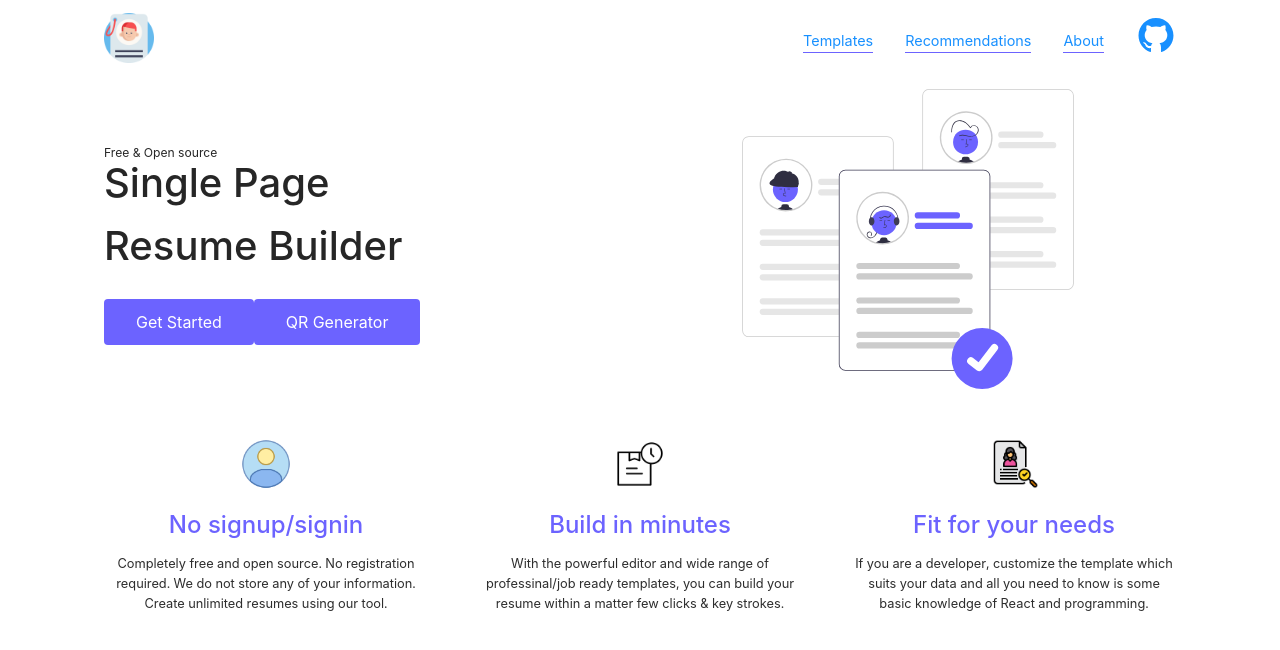
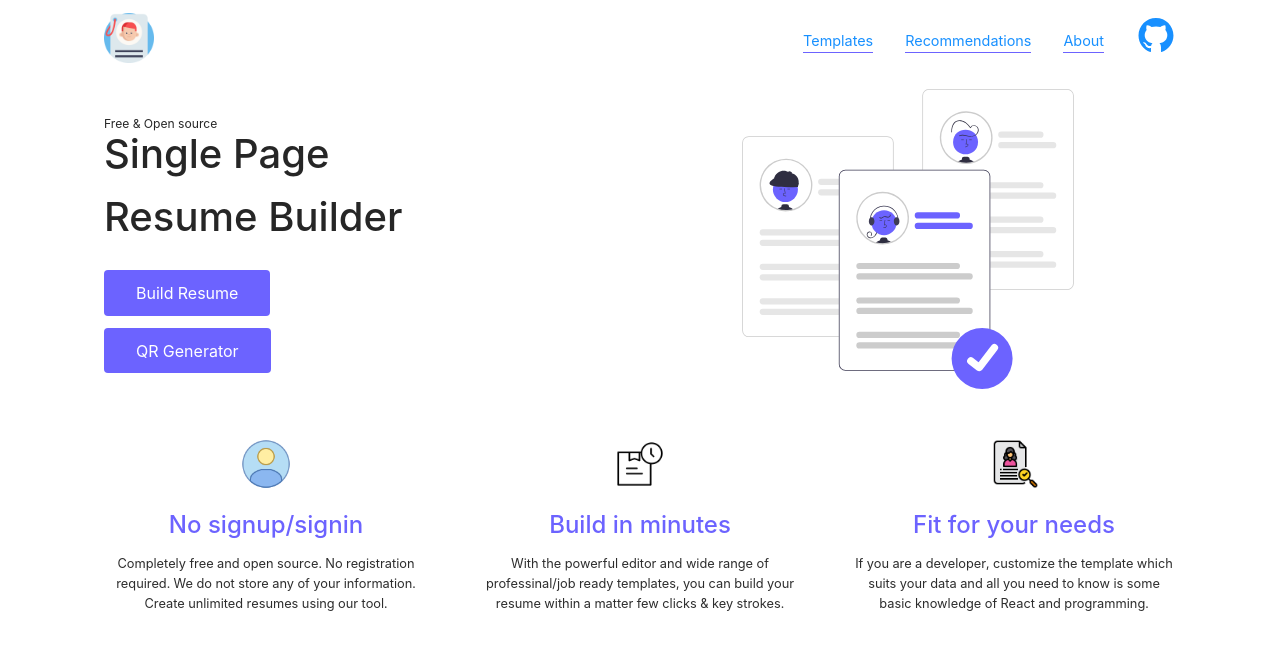
Before and after one commit to sahuljr7/Ineuron-QR-Based-Resume-Builder, a Next.js app: page / in a window 1280 px wide. Shown: the top 650 px of the page. Built offline with nearby package versions, Linux system fonts and the light colour scheme.

Commit message:
Update hero.tsx

```diff
--- a/src/home/hero.tsx
+++ b/src/home/hero.tsx
@@ -69,10 +69,14 @@ const Hero: NextPage = () => {
         <div className="cta-holder">
           <Link href="/editor">
             <a>
-              <CTA>Get Started</CTA>
+              <CTA>Build Resume</CTA>
             </a>
           </Link>
-          <Link href="https://ineuron-qr-genrator.vercel.app/">
+        </div>
+        <br/>
+        <br/>
+        <div className="cta-holder">
+        <Link href="https://ineuron-qr-genrator.vercel.app/">
             <a>
               <CTA>QR Generator</CTA>
             </a>
```
